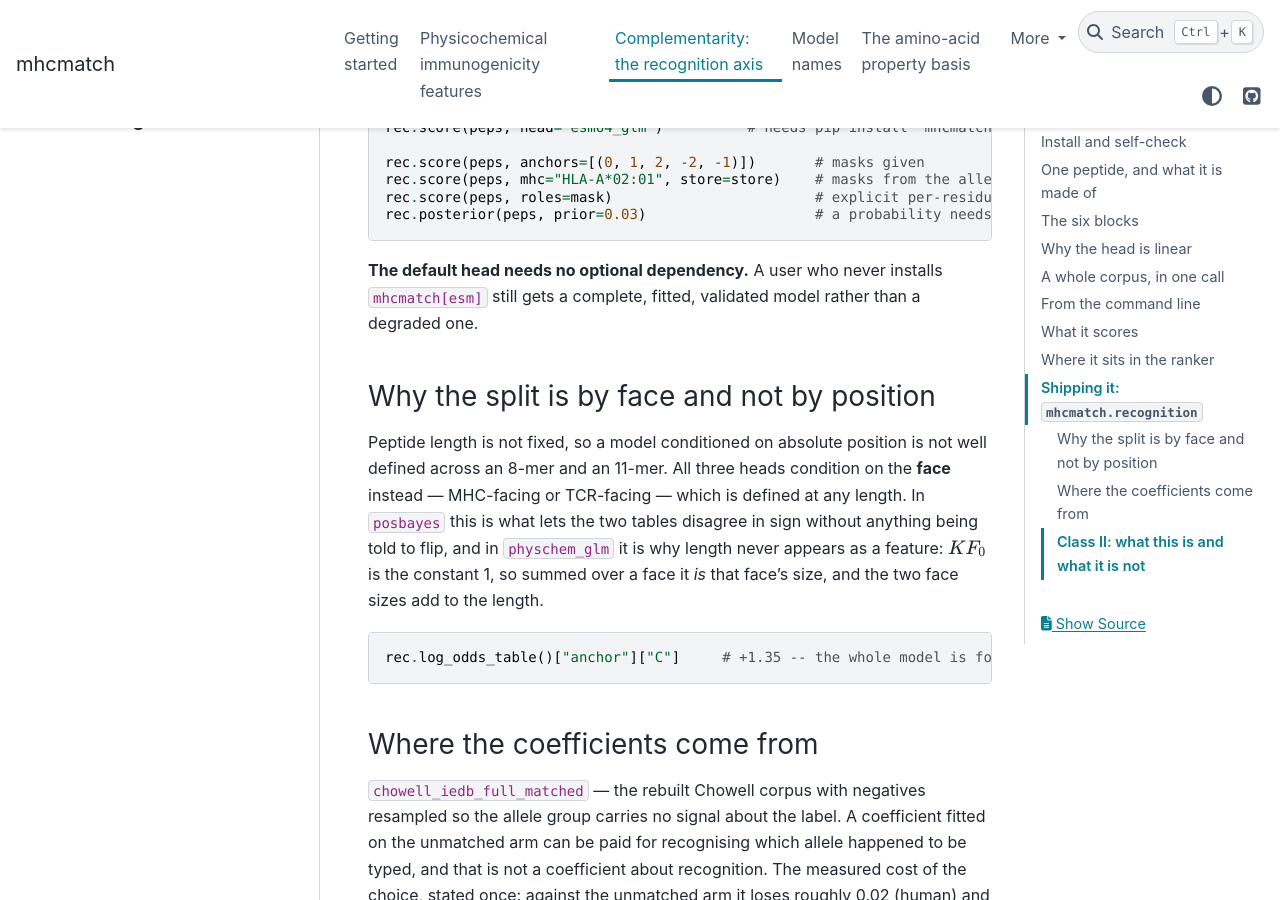
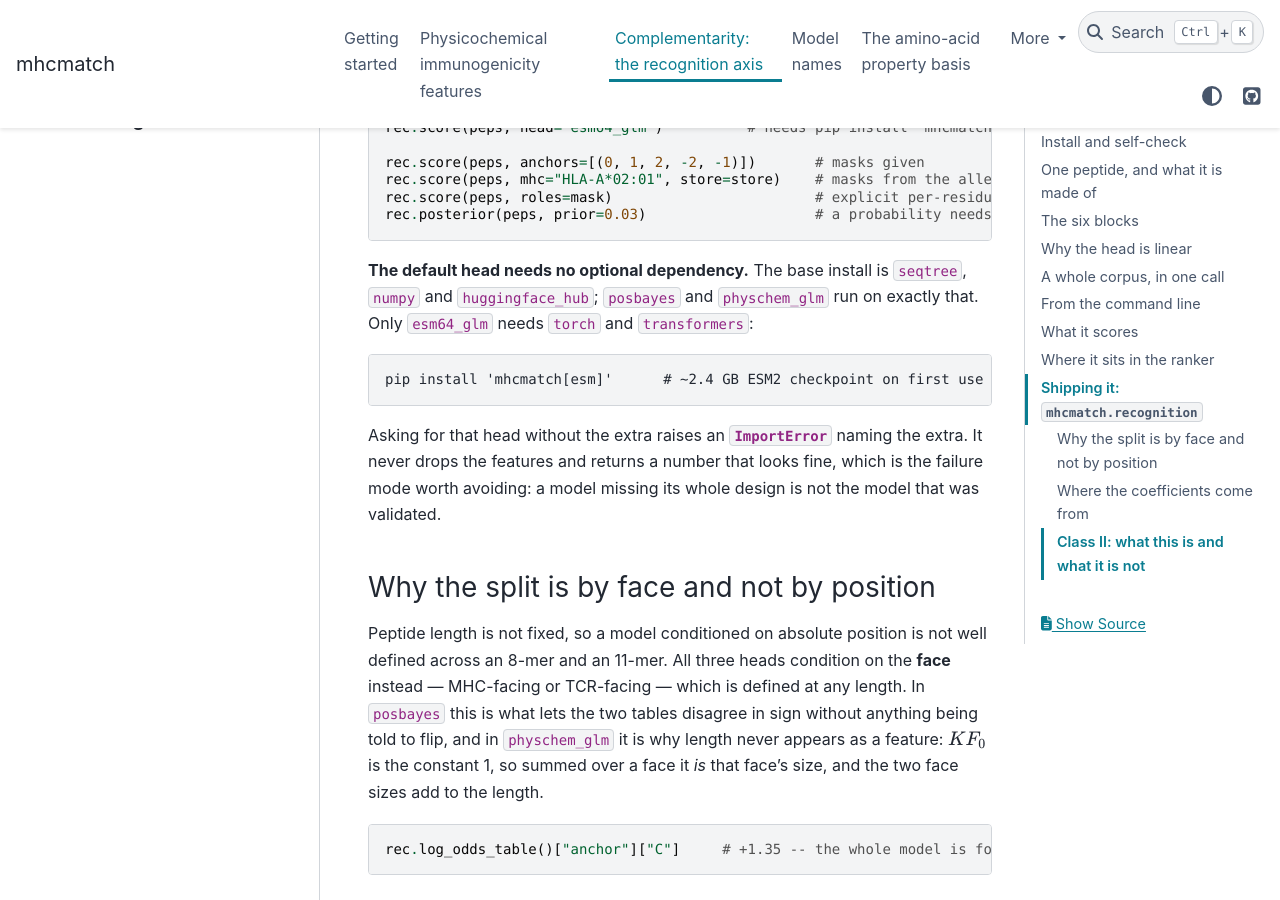
Before and after one commit to antigenomics/mhcmatch, a Sphinx documentation site: the page built from docs/complementarity.rst, in a window 1280 px wide and 900 px high, scrolled down 7418 px. Built offline with Sphinx 7.4.7 and the PyData theme 0.15.4, drawn with Linux system fonts in a browser that asks for light colours.

Commit message:
torch is optional: say so in the README, and prove the base install is complete
The esm64_glm head is the only thing that needs torch or transformers. The default head is pure
numpy, so a base install gets a complete fitted model rather than a degraded one -- and asking for
the ESM head without the extra raises an ImportError naming it instead of silently dropping 64
features. A test blocks the imports and asserts both halves of that.

```diff
--- a/docs/complementarity.rst
+++ b/docs/complementarity.rst
@@ -320,8 +320,17 @@ head                  k     what it is
    rec.score(peps, roles=mask)                        # explicit per-residue mask
    rec.posterior(peps, prior=0.03)                    # a probability needs a prior
 
-**The default head needs no optional dependency.** A user who never installs ``mhcmatch[esm]``
-still gets a complete, fitted, validated model rather than a degraded one.
+**The default head needs no optional dependency.** The base install is ``seqtree``, ``numpy`` and
+``huggingface_hub``; ``posbayes`` and ``physchem_glm`` run on exactly that. Only ``esm64_glm``
+needs ``torch`` and ``transformers``:
+
+.. code-block:: console
+
+   pip install 'mhcmatch[esm]'      # ~2.4 GB ESM2 checkpoint on first use
+
+Asking for that head without the extra raises an :class:`ImportError` naming the extra. It never
+drops the features and returns a number that looks fine, which is the failure mode worth avoiding:
+a model missing its whole design is not the model that was validated.
 
 Why the split is by face and not by position
 ~~~~~~~~~~~~~~~~~~~~~~~~~~~~~~~~~~~~~~~~~~~~
```
Also changed, not shown: README.md (+23 -0 lines), 1 other file.
